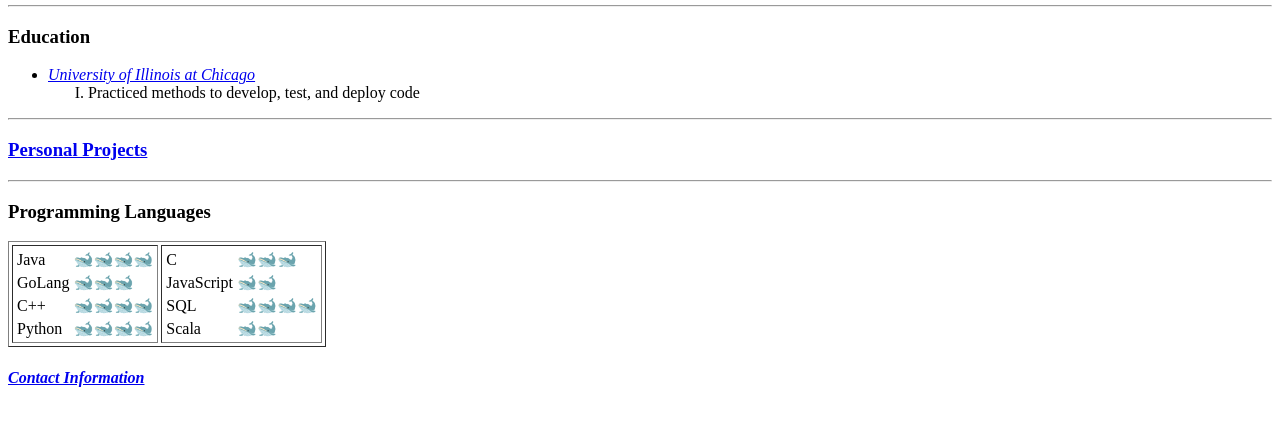
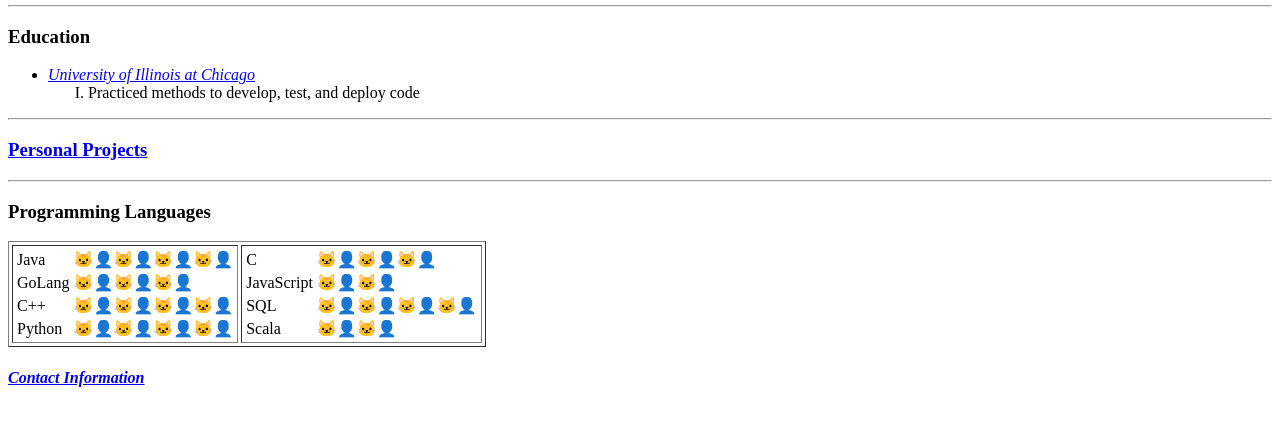
Before and after one commit to ramirez915/resume, a plain HTML site: page index.html in a window 1280 px wide. Shown: the part 357-782 px from the top of the page. Drawn offline with Linux system fonts and the light colour scheme.

Commit message:
Add files via upload

```diff
--- a/index.html
+++ b/index.html
@@ -40,19 +40,19 @@
                 <tr>
                     <!--windows + ; to get emoji keyboard-->
                     <td>Java</td>
-                     <td>🐋🐋🐋🐋</td>
+                     <td>🐱‍👤🐱‍👤🐱‍👤🐱‍👤</td>
                 </tr>
                 <tr>
                     <td>GoLang</td>
-                    <td>🐋🐋🐋</td>
+                    <td>🐱‍👤🐱‍👤🐱‍👤</td>
                 </tr>
                 <tr>
                     <td>C++</td>
-                    <td>🐋🐋🐋🐋</td>
+                    <td>🐱‍👤🐱‍👤🐱‍👤🐱‍👤</td>
                 </tr>
                 <tr>
                     <td>Python</td>
-                    <td>🐋🐋🐋🐋</td>
+                    <td>🐱‍👤🐱‍👤🐱‍👤🐱‍👤</td>
                 </tr>
             </table>
         </td>
@@ -61,19 +61,19 @@
             <table>
                 <tr>
                     <td>C</td>
-                    <td>🐋🐋🐋</td>
+                    <td>🐱‍👤🐱‍👤🐱‍👤</td>
                 </tr>
                 <tr>
                     <td>JavaScript</td>
-                    <td>🐋🐋</td>
+                    <td>🐱‍👤🐱‍👤</td>
                 </tr>
                 <tr>
                     <td>SQL</td>
-                    <td>🐋🐋🐋🐋</td>
+                    <td>🐱‍👤🐱‍👤🐱‍👤🐱‍👤</td>
                 </tr>
                 <tr>
                     <td>Scala</td>
-                    <td>🐋🐋</td>
+                    <td>🐱‍👤🐱‍👤</td>
                 </tr>
             </table>
         </td>
```
